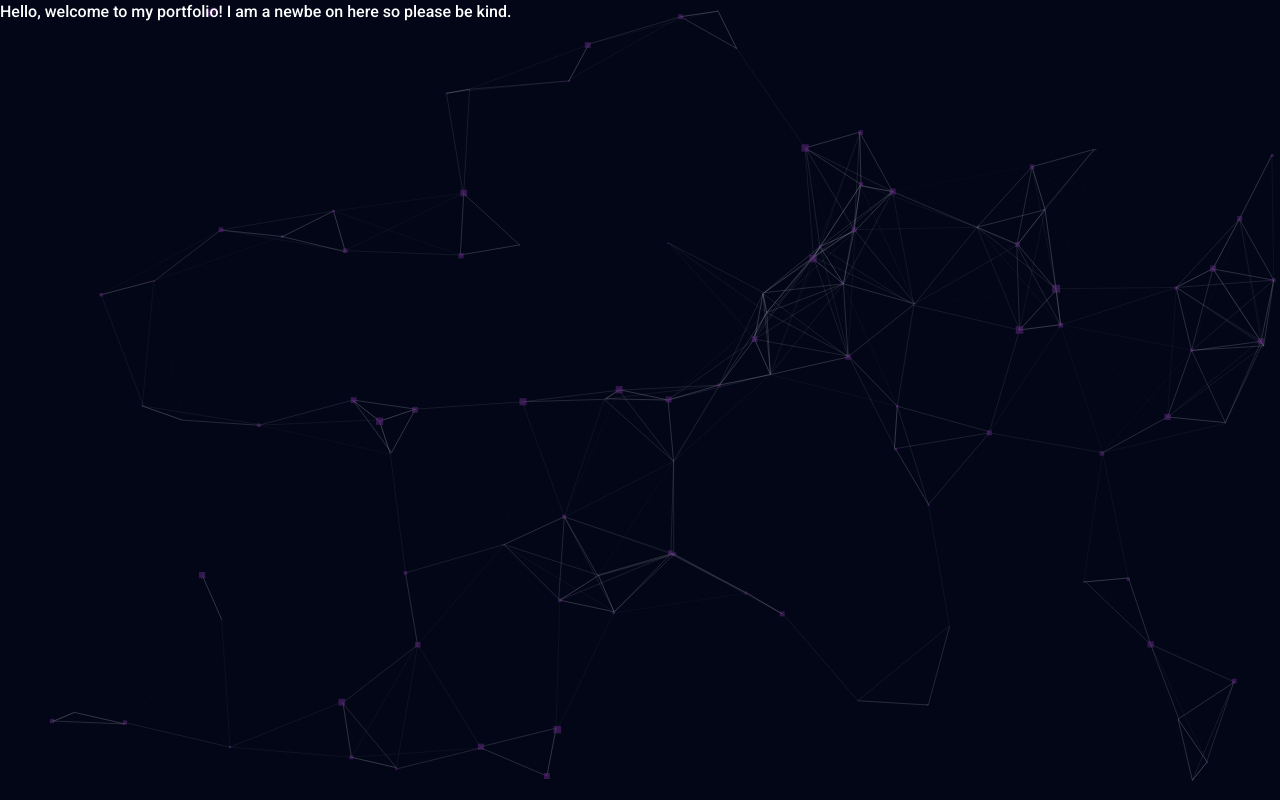
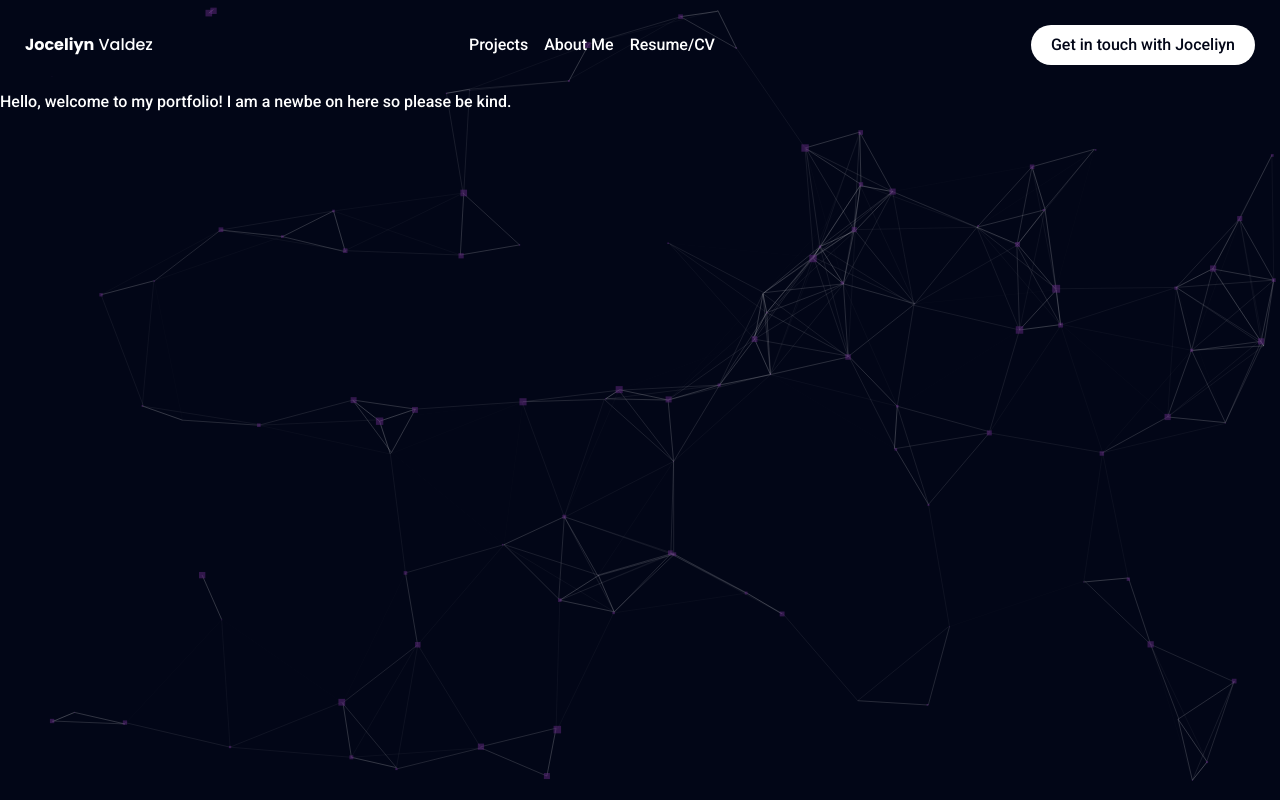
Before and after one commit to jovaldez98/portfolio-svelte, a SvelteKit app: page / in a window 1280 px wide. Built offline with nearby package versions, Linux system fonts and the light colour scheme.

Commit message:
added to layout/main

```diff
--- a/src/components/Header.svelte
+++ b/src/components/Header.svelte
@@ -0,0 +1,34 @@
+<script>
+    export let y;
+
+    let tabs = [
+        { name: 'Projects', link: '#projects'},
+        {name: 'About Me', link: '#about'},
+        {name: 'Resume/CV', link: '#resume'}
+
+    ]
+</script>
+
+<header class={'sticky z-[10] top-0 duration-200 px-6 flex items-center justify-between border border-solid ' + (
+    y > 0 ? ' py-4 bg-slate-950 border-violet-950' : ' py-6 bg-transparent border-transparent'
+)}>
+    <h1 class='font-medium'>
+        <b class='font-bold poppins'>Joceliyn</b> Valdez
+    </h1>
+    <div class='sm:flex items-center gap-4 hidden'>
+        {#each tabs as tab, index}
+        <a href={tab.link} class='duration-200 hover:text-violet-400'>
+            <p>{tab.name}</p>
+        </a>
+        {/each}
+    </div>
+
+    <a href='#'
+       target='_blank'
+       class='blueShdow relative overflow-hidden px-5 py-2 group rounded-full bg-white text-slate-950'
+       >
+        <div class='absolute top-0 right-full w-full h-full bg-violet-400 opacity-20 group-hover:translate-x-full z-0 duration-200'
+        />
+        <h4 class='relative z-9'>Get in touch with Joceliyn</h4>
+    </a>
+</header>
--- a/src/routes/+layout.svelte
+++ b/src/routes/+layout.svelte
@@ -19,11 +19,11 @@
 <div class={'fixed bottom-0 w-full duration-200 flex p-10 z-[10] ' + (
   y > 0 ? ' opacity-full pointer-events-auto ': ' pointer-events-none opacity-0'
 )}>
-  <button>
-    <i class='fa-solid fa-arrow-up' />
+  <button on:click={goTop} class='ml-auto rounded-full bg-slate-900 text-violet-400 px-3 sm:px-4 hover:bg-slate-800 cursor-pointer'>
+    <i class='fa-solid fa-arrow-up grid place-items-center aspect-square' />
   </button>
 </div>
-<Header />
+<Header y={y}/>
 <slot/>
 <Footer />
 </div>
```
